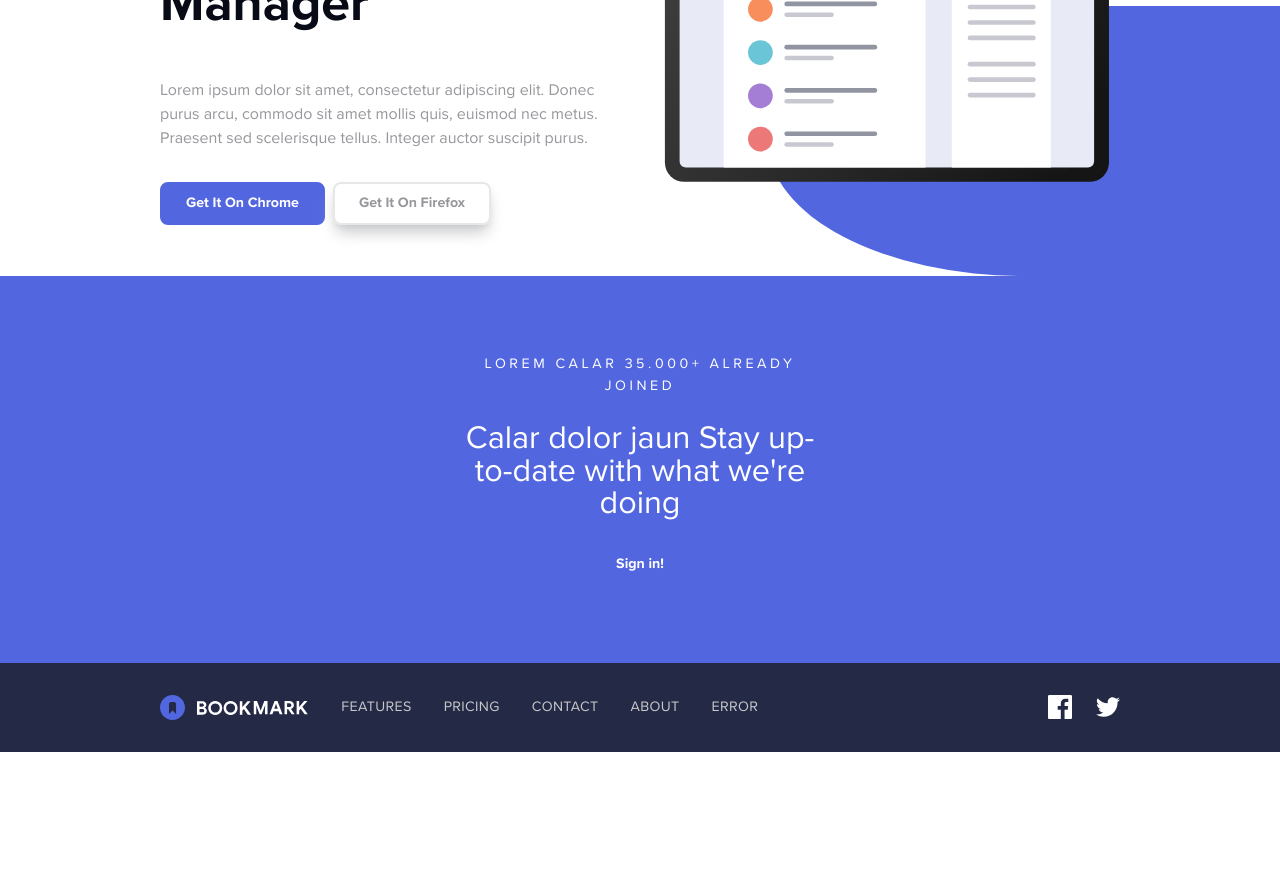
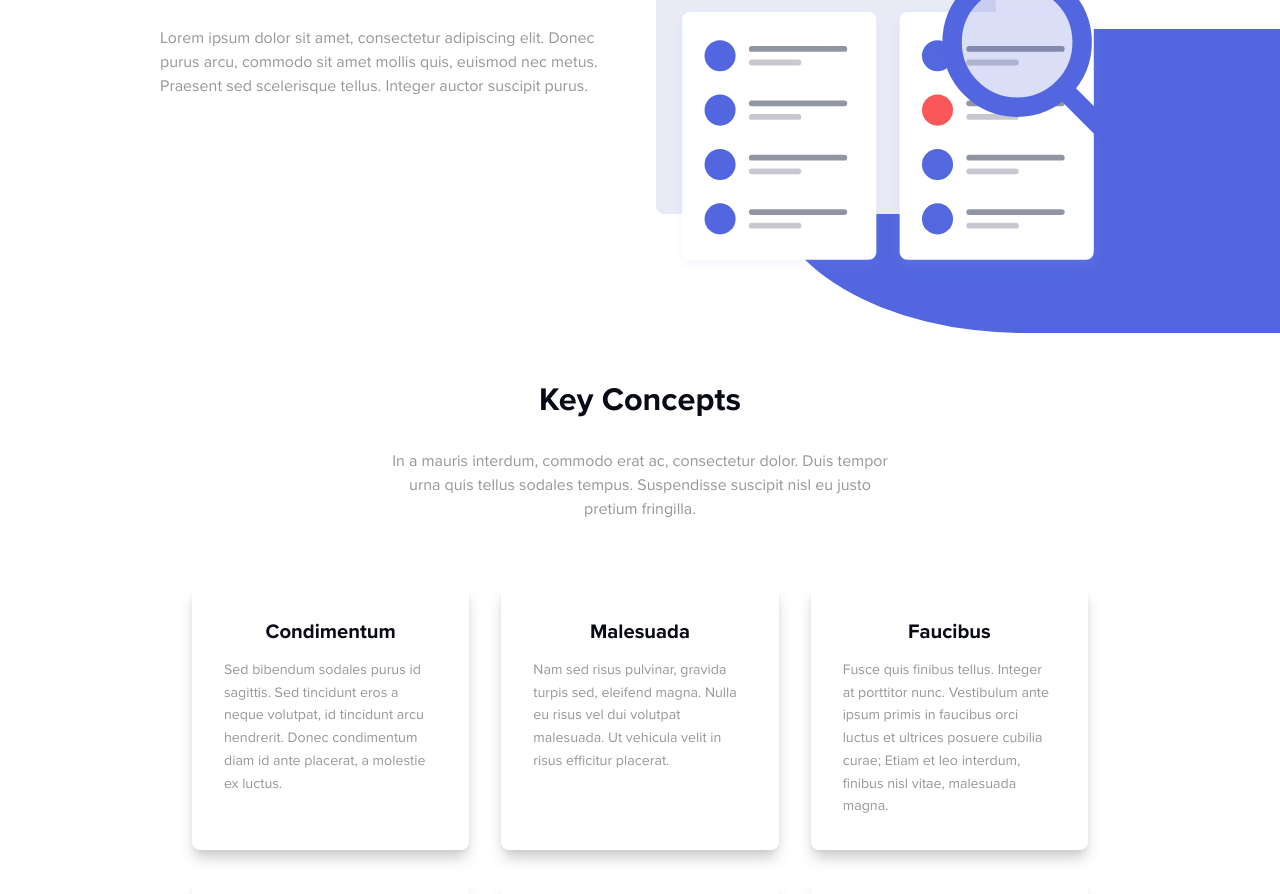
Before and after one commit to antoniofelices/template-landing-page-react, a React (Vite) app: page /about in a window 1280 px wide. Shown: the part 280-1174 px from the top of the page. Before the commit the page ends 1032 px from the top, so only its background shows below. Built offline with nearby package versions, Linux system fonts and the light colour scheme.

Commit message:
Add dummy about and error page

```diff
--- a/src/components/patterns/Card.tsx
+++ b/src/components/patterns/Card.tsx
@@ -6,25 +6,29 @@ const Card = ({
     images,
 }: {
     content: CardProps
-    images: string[]
+    images?: string[]
 }) => {
     return (
         <div className="mx-8 flex flex-col items-center gap-3 rounded-lg bg-white p-10 shadow-lg shadow-gray-300/100 lg:mx-0">
+            {images && (
                 <img
                     src={images[content.id]}
                     height="120"
                     width="120"
                     alt="Logo browser"
                 />
+            )}
             <h3 className="items-center text-lg font-bold text-blue-900">
                 {content.title}
             </h3>
             <p className="text-sm">{content.text}</p>
+            {content.buttonText && (
                 <Button
                     buttonType="button"
                     text={content.buttonText}
                     classes="text-xs"
                 />
+            )}
         </div>
     )
 }
--- a/src/components/sections/Aside.tsx
+++ b/src/components/sections/Aside.tsx
@@ -13,7 +13,9 @@ const Aside = ({ content }: { content: AsideSectionProps }) => {
                     {content.text2}
                 </p>
                 {content.form && <FormNewsletter content={content.form} />}
-                {content.button && <Button text={content.button.text} />}
+                {content.button && (
+                    <Button text={content.button.text} variant="red" />
+                )}
             </div>
         </aside>
     )
--- a/src/components/sections/Cards.tsx
+++ b/src/components/sections/Cards.tsx
@@ -7,7 +7,7 @@ const Cards = ({
     images,
 }: {
     content: CardsSectionProps
-    images: string[]
+    images?: string[]
 }) => {
     const contentCards = content.cards
     const idSection = transformToId(content.title)
--- a/src/components/sections/Hero.tsx
+++ b/src/components/sections/Hero.tsx
@@ -22,17 +22,21 @@ const Hero = ({
                         {content.textIntro}
                     </p>
                     <div className="flex justify-center gap-2 lg:justify-start">
+                        {content.textButton1 && (
                             <Button
                                 buttonType="button"
                                 classes={`lg:px-6`}
                                 text={content.textButton1}
                             />
+                        )}
+                        {content.textButton2 && (
                             <Button
                                 buttonType="button"
                                 classes={`lg:px-6`}
                                 text={content.textButton2}
                                 variant="transparent"
                             />
+                        )}
                     </div>
                 </div>
                 <figure className="hero-image order-1 lg:order-2">
--- a/src/data/about/aside.ts
+++ b/src/data/about/aside.ts
@@ -1,8 +1,7 @@
 import type { AsideSectionProps } from '@/types/interfaces'
 
 const asideAboutData: AsideSectionProps = {
-    text1: 'Lorem calar 35.000+ Already Joined',
-    text2: "Calar dolor jaun Stay up-to-date with what we're doing",
+    text1: 'Aliquam congue eget tortor vel lobortis. Sed ultrices enim mattis sapien sagittis, in finibus mi laoreet. ',
     button: {
         text: 'Sign in!',
     },
--- a/src/data/about/hero.ts
+++ b/src/data/about/hero.ts
@@ -1,10 +1,8 @@
 const heroAboutData = {
-    title: ' A Simple Bookmark Manager',
+    title: 'About',
     textIntro:
         'Lorem ipsum dolor sit amet, consectetur adipiscing elit. Donec purus arcu, commodo sit amet mollis quis, euismod nec metus. Praesent sed scelerisque tellus. Integer auctor suscipit purus.',
     altimage: 'A beautiful illustration backend app',
-    textButton1: 'Get It On Chrome',
-    textButton2: 'Get It On Firefox',
 }
 
 export default heroAboutData
--- /dev/null
+++ b/src/data/about/keyConcepts.ts
@@ -0,0 +1,41 @@
+import type { CardsSectionProps } from '@/types/interfaces'
+
+const keyConceptsAboutData: CardsSectionProps = {
+    title: 'Key Concepts',
+    textIntro:
+        'In a mauris interdum, commodo erat ac, consectetur dolor. Duis tempor urna quis tellus sodales tempus. Suspendisse suscipit nisl eu justo pretium fringilla.',
+    cards: [
+        {
+            id: 0,
+            title: 'Condimentum',
+            text: 'Sed bibendum sodales purus id sagittis. Sed tincidunt eros a neque volutpat, id tincidunt arcu hendrerit. Donec condimentum diam id ante placerat, a molestie ex luctus. ',
+        },
+        {
+            id: 1,
+            title: 'Malesuada',
+            text: ' Nam sed risus pulvinar, gravida turpis sed, eleifend magna. Nulla eu risus vel dui volutpat malesuada. Ut vehicula velit in risus efficitur placerat.',
+        },
+        {
+            id: 2,
+            title: 'Faucibus',
+            text: 'Fusce quis finibus tellus. Integer at porttitor nunc. Vestibulum ante ipsum primis in faucibus orci luctus et ultrices posuere cubilia curae; Etiam et leo interdum, finibus nisl vitae, malesuada magna.',
+        },
+        {
+            id: 3,
+            title: 'Luctus',
+            text: 'Orci luctus et ultrices posuere cubilia curae; Etiam et leo interdum, finibus nisl vitae, malesuada magna.',
+        },
+        {
+            id: 4,
+            title: 'Eleifend',
+            text: 'Ut vehicula velit in risus efficitur placerat.',
+        },
+        {
+            id: 5,
+            title: 'Pellentesque',
+            text: ' Donec eget vehicula lacus. Cras lacinia diam felis, vel hendrerit mauris convallis quis. Morbi fermentum tellus vitae augue dictum, vel aliquam urna finibus. Vivamus libero erat, varius id feugiat laoreet, ornare sed est.',
+        },
+    ],
+}
+
+export default keyConceptsAboutData
--- /dev/null
+++ b/src/data/error404/hero.ts
@@ -0,0 +1,8 @@
+const heroError404Data = {
+    title: 'We are lost',
+    textIntro:
+        'In the middle of nowhere, where there is nothing but silence and solitude.',
+    altimage: 'A beautiful illustration backend app',
+}
+
+export default heroError404Data
--- a/src/pages/About.tsx
+++ b/src/pages/About.tsx
@@ -1,14 +1,17 @@
 import DefaultLayout from '@layouts/DefaultLayout'
 import Hero from '@/components/sections/Hero'
 import Aside from '@/components/sections/Aside'
+import Cards from '@components/sections/Cards'
 import heroAboutData from '@data/about/hero'
 import asideAboutData from '@data/about/aside'
-import illustrationHero from '@/assets/images/illustration-hero.svg'
+import keyConceptsAboutData from '@data/about/keyConcepts'
+import illustrationHero from '@/assets/images/illustration-features-tab-2.svg'
 
 function About() {
     return (
         <DefaultLayout>
             <Hero content={heroAboutData} image={illustrationHero} />
+            <Cards content={keyConceptsAboutData} />
             <Aside content={asideAboutData} />
         </DefaultLayout>
     )
--- a/src/pages/error404.tsx
+++ b/src/pages/error404.tsx
@@ -1,7 +1,20 @@
-import LandingLayout from '@layouts/LandingLayout'
+// import LandingLayout from '@layouts/LandingLayout'
+import DefaultLayout from '@layouts/DefaultLayout'
+import Hero from '@/components/sections/Hero'
+import heroError404Data from '@/data/error404/hero'
+import illustrationHero from '@/assets/images/error404-finestre.webp'
+import { NavLink } from 'react-router'
 
 function Error404() {
-    return <LandingLayout>Error</LandingLayout>
+    return (
+        <DefaultLayout>
+            <Hero content={heroError404Data} image={illustrationHero} />
+            <p className="mx-auto max-w-xl text-2xl py-15 font-bold text-blue-900 lg:text-3xl text-center">
+                Please try returning to the <NavLink to="/">Front Page</NavLink>{' '}
+                or the <NavLink to="/about">About Page</NavLink>.
+            </p>
+        </DefaultLayout>
+    )
 }
 
 export default Error404
```
Also changed, not shown: src/types/interfaces.ts (+22 -22 lines), src/assets/images/error404-finestre.webp (added). Lines whose indentation alone changed are shown as unchanged.
